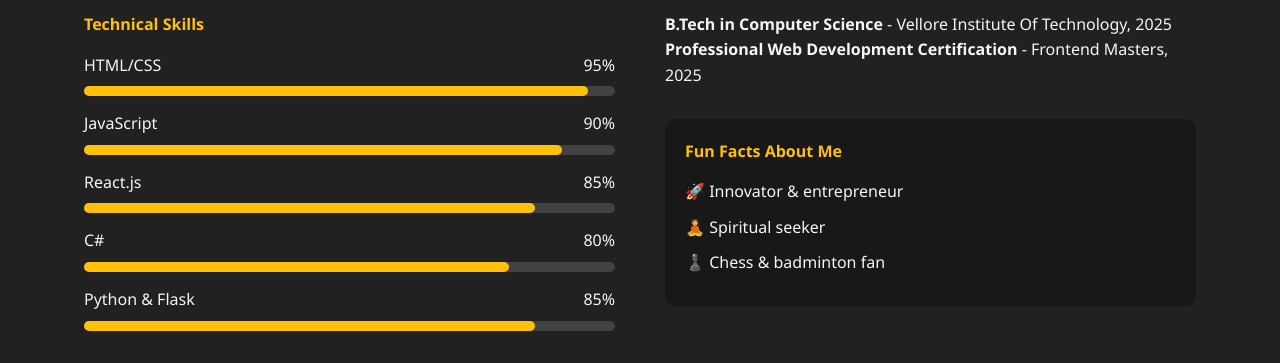
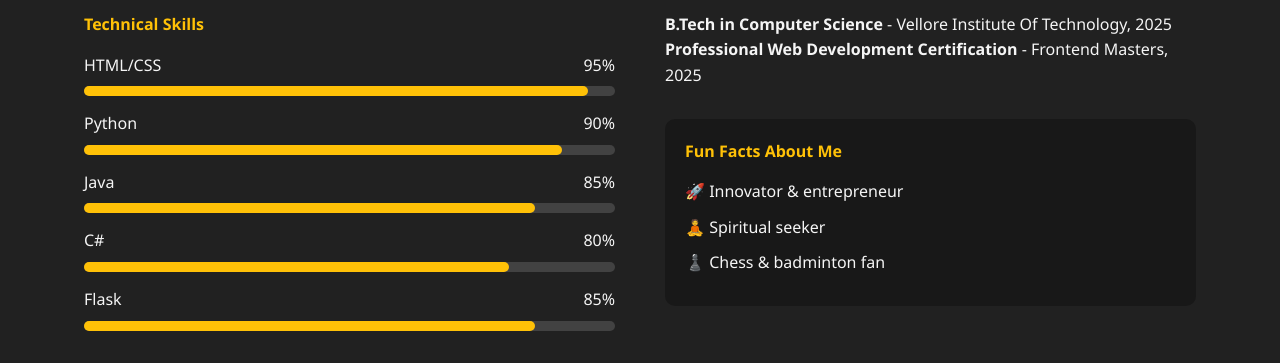
Before and after one commit to AdityaKumarJha-1922/Portfolio, a plain HTML site: page index.html in a window 1280 px wide. Shown: the part 1289-1652 px from the top of the page. Drawn offline with nearby package versions, Linux system fonts and the light colour scheme.

Commit message:
Update index.html

```diff
--- a/index.html
+++ b/index.html
@@ -701,7 +701,7 @@
 
                         <div class="skill-item">
                             <div class="skill-name">
-                                <span>JavaScript</span><span>90%</span>
+                                <span>Python</span><span>90%</span>
                             </div>
                             <div class="skill-bar">
                                 <div class="skill-progress" style="width:90%;"></div>
@@ -710,7 +710,7 @@
 
                         <div class="skill-item">
                             <div class="skill-name">
-                                <span>React.js</span><span>85%</span>
+                                <span>Java</span><span>85%</span>
                             </div>
                             <div class="skill-bar">
                                 <div class="skill-progress" style="width:85%;"></div>
@@ -728,7 +728,7 @@
 
                         <div class="skill-item">
                             <div class="skill-name">
-                                <span>Python & Flask</span><span>85%</span>
+                                <span>Flask</span><span>85%</span>
                             </div>
                             <div class="skill-bar">
                                 <div class="skill-progress" style="width:85%;"></div>
```
